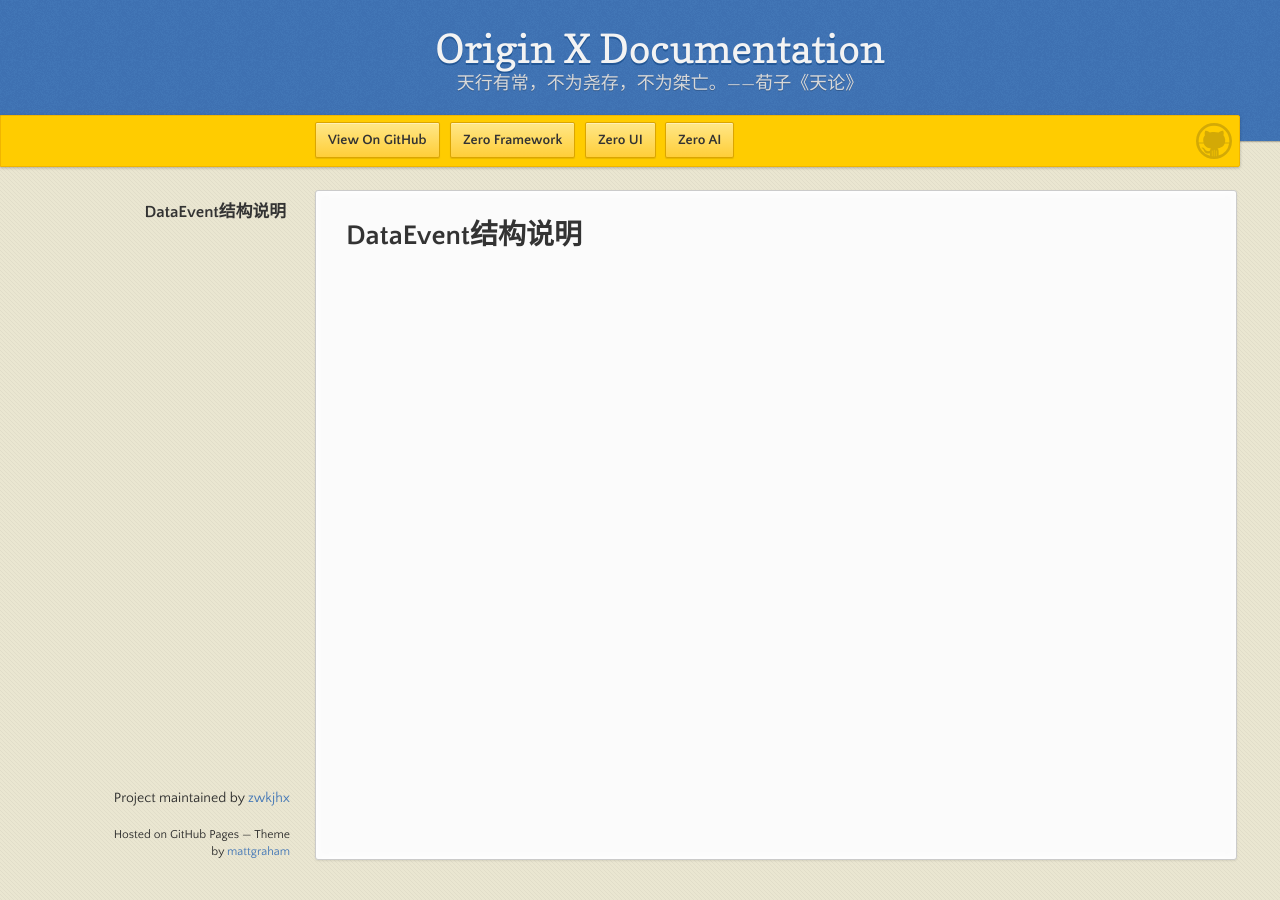
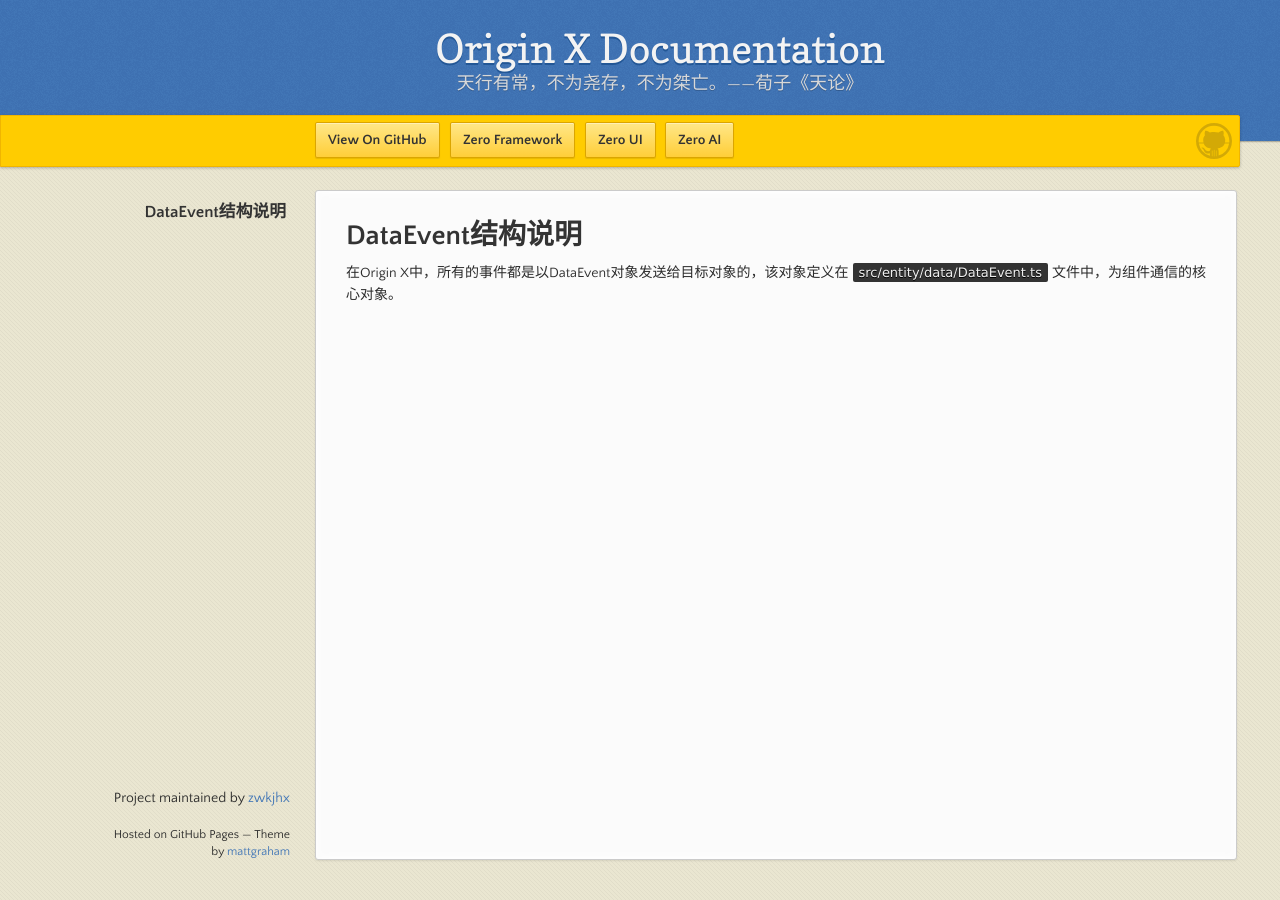
Before and after one commit to zwkjhx/ox-doc, a Jekyll site: the page built from specification/3-origin-xgui-fan/spo-014-dataeventpei-zhi-shuo-ming.md, in a window 1280 px wide. Built offline with Jekyll 4.4.1, drawn with Linux system fonts in a browser that asks for light colours; our own code applies the rules of GitHub Pages for plain Markdown files.

Commit message:
Updates specification/3-origin-xgui-fan/spo-014-dataeventpei-zhi-shuo-ming.md
Auto commit by GitBook Editor

```diff
--- a/specification/3-origin-xgui-fan/spo-014-dataeventpei-zhi-shuo-ming.md
+++ b/specification/3-origin-xgui-fan/spo-014-dataeventpei-zhi-shuo-ming.md
@@ -1 +1,3 @@
 # DataEvent结构说明
+
+在Origin X中，所有的事件都是以DataEvent对象发送给目标对象的，该对象定义在`src/entity/data/DataEvent.ts`文件中，为组件通信的核心对象。
```
